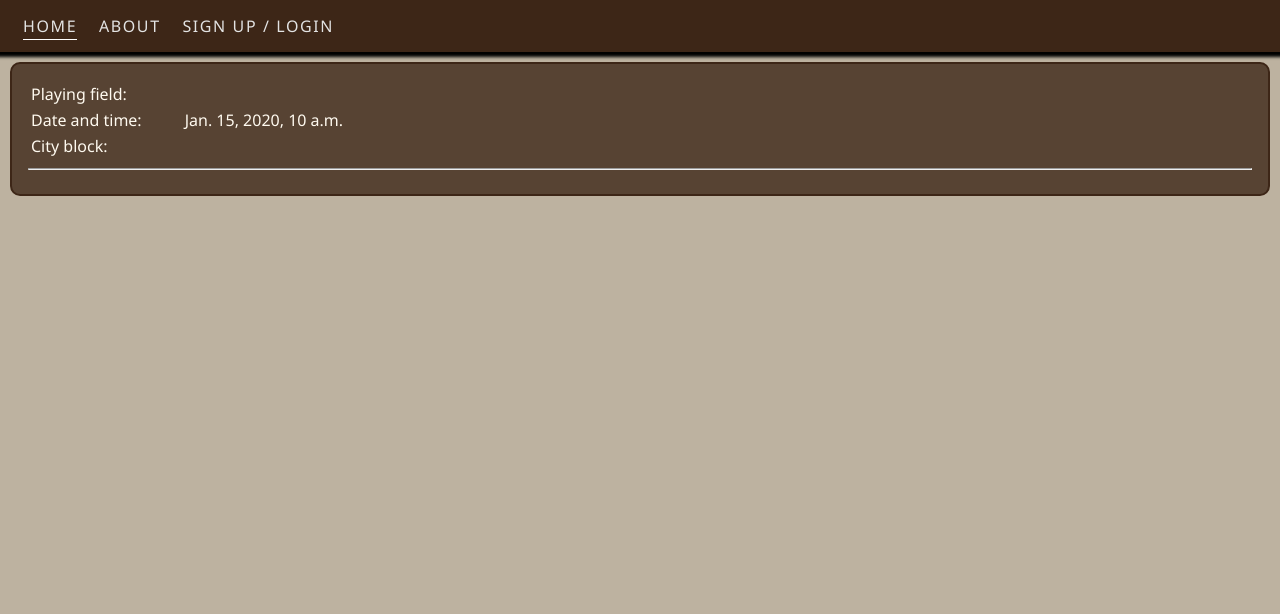
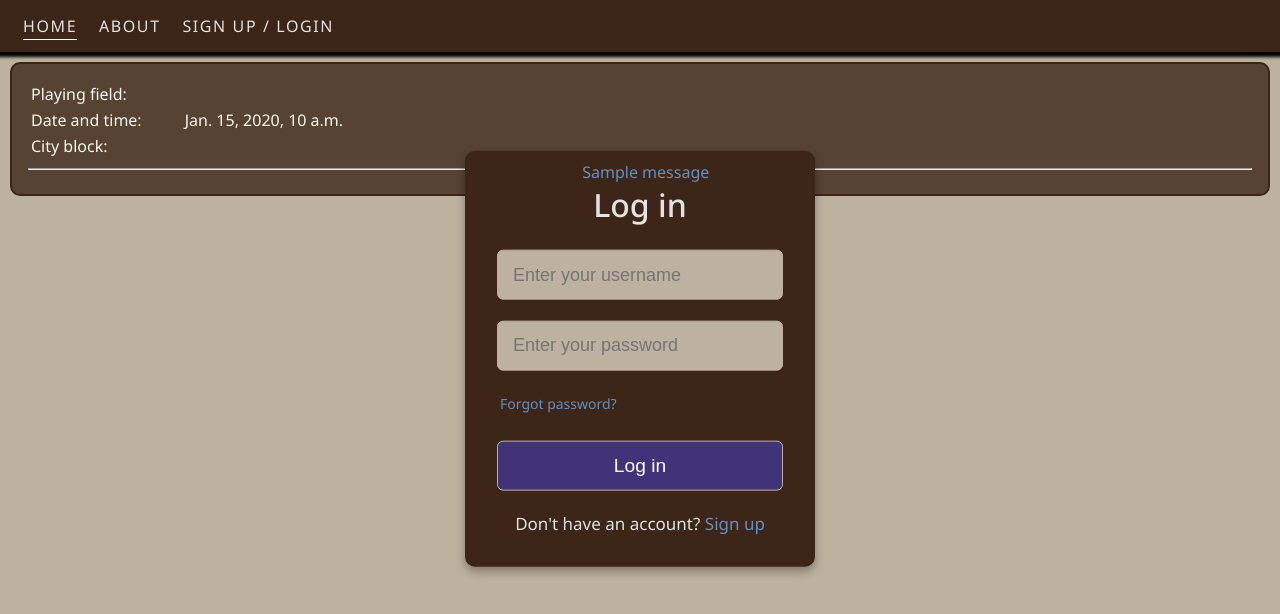
Before and after one commit to CorDamir/zagreballer, a Django app: page / in a window 1280 px wide. Shown: the top 614 px of the page. Run offline with Django 4.2, Linux system fonts and the light colour scheme; tables that the repository leaves empty hold one stand-in row (values such as "Sample post"); one stand-in notice (Sample message) is shown; data that the repository does not hold is empty.

Commit message:
add basic user login functionality

```diff
--- a/games_display/views.py
+++ b/games_display/views.py
@@ -1,10 +1,15 @@
 from django.shortcuts import render
 from .models import FutsalGame
+from user_accounts.views import login_handler
 
 
 # Create your views here.
 def display_games(request):
+    if request.method == "POST":
+        request = login_handler(request)
+
     joinable_games = FutsalGame.objects.all()
+
     return render(
         request,
         "display.html",
--- a/static/assets/css/forms.css
+++ b/static/assets/css/forms.css
@@ -1,3 +1,5 @@
+/* LOGIN / SIGNUP FORMS STYLING */
+
 #login-form-container {
     background-color: var(--strong);
     color: var(--menu);
@@ -93,3 +95,14 @@
 .signup label:hover {
     text-decoration: underline;
 }
+
+/* POPUP MESSAGES FOR LOGIN FORMS */
+#login-message {
+    position: absolute;
+    box-sizing: border-box;
+    top: 0;
+    z-index: 10;
+    padding: 10px;
+    width: 85%;
+    text-align: center;
+}
--- a/static/assets/css/style.css
+++ b/static/assets/css/style.css
@@ -9,11 +9,20 @@
     --catch: #254E70;
     --menu: #e3e3e3;
     --whitish: floralwhite;
+    --reddish: #ec0b43;
 }
 
 /* TOGGLE CLASSES FOR JS */
 .hidden {
     display: none;
+}
+
+.error-message {
+    color: var(--reddish);
+}
+
+.success-message {
+    color: var(--accent)
 }
 
 /* GENERAL STYLES */
--- a/user_accounts/templates/login-forms.html
+++ b/user_accounts/templates/login-forms.html
@@ -1,12 +1,24 @@
-<div id="login-form-container" class="hidden">
+<div id="login-form-container" {% if not messages %}class="hidden"{% endif %}>
     <input type="checkbox" id="form-toggler">
 
     <div class="login form">
+        <div id="login-message" {% if not messages %} class="hidden" {% endif %}>
+            {% for message in messages %}
+                <span {% if message.tags == "success" %} class="success-message"
+                      {% else %} class="error-message"
+                      {% endif %}
+                >
+                    {{ message }}
+                </span>
+            {% endfor %}
+        </div>
+
         <header>Log in</header>
 
-        <form action="#" method="POST">
-            <input type="text" placeholder="Enter your username" required>
-            <input type="password" placeholder="Enter your password" required>
+        <form action="{% url 'login_handler' %}" method="POST">
+            {% csrf_token %}
+            <input name="username" type="text" placeholder="Enter your username" required>
+            <input name="password" type="password" placeholder="Enter your password" required>
             <a href="#">Forgot password?</a>
             <input type="submit" class="button" value="Log in">
         </form>
--- a/user_accounts/urls.py
+++ b/user_accounts/urls.py
@@ -2,5 +2,5 @@ from django.urls import path
 from . import views
 
 urlpatterns = [
-    path('', views.login_handler, name='login'),
+    path('', views.login_handler, name='login_handler'),
 ]
--- a/zagreballer/settings.py
+++ b/zagreballer/settings.py
@@ -29,7 +29,7 @@
 SECRET_KEY = os.environ.get("SECRET_KEY")
 
 # SECURITY WARNING: don't run with debug turned on in production!
-DEBUG = False
+DEBUG = True
 ALLOWED_HOSTS = ["127.0.0.1", ".herokuapp.com"]
 
 CSRF_TRUSTED_ORIGINS = [
--- a/zagreballer/urls.py
+++ b/zagreballer/urls.py
@@ -20,5 +20,5 @@ from django.urls import path, include
 urlpatterns = [
     path('admin/', admin.site.urls),
     path('', include('games_display.urls')),
-    path('user_acc', include('user_accounts.urls')),
+    path('', include('user_accounts.urls')),
 ]
```
Also changed, not shown: user_accounts/views.py (+27 -1 lines).
